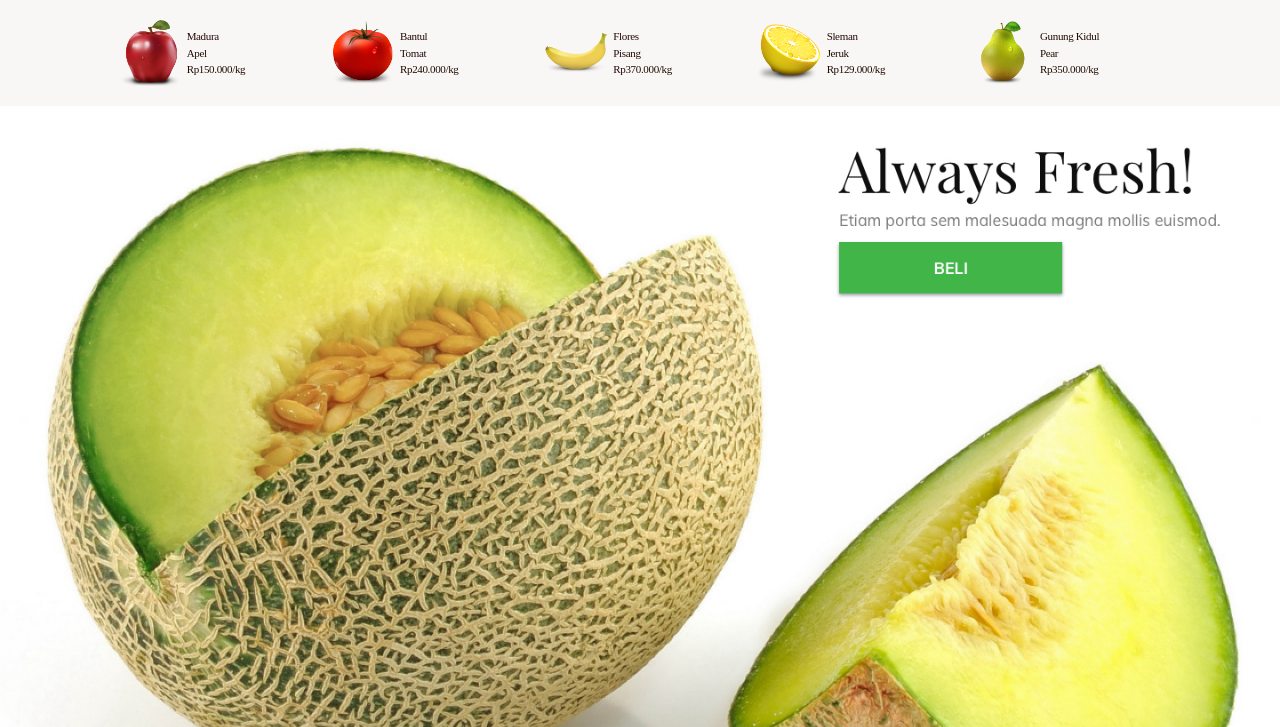
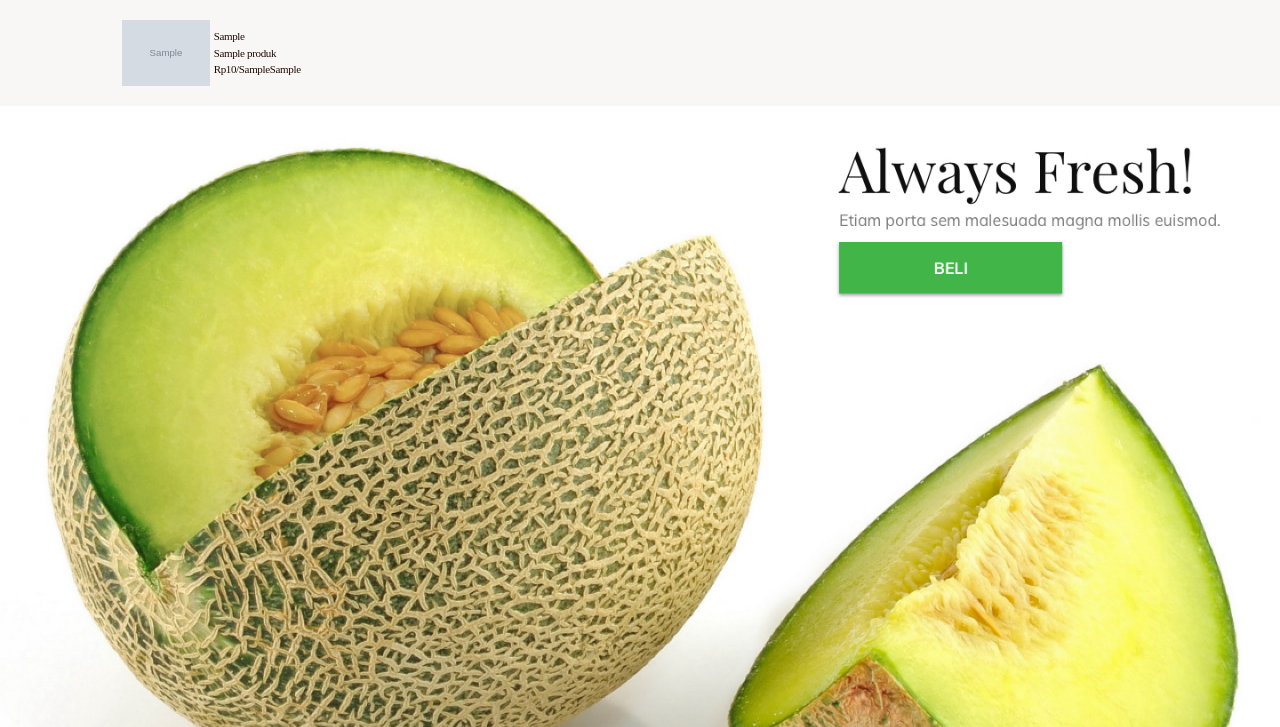
Before and after one commit to gangsarswapurba/tanijaya, a CodeIgniter app: page /database/index.php/home/index in a window 1280 px wide. Shown: the part 82-809 px from the top of the page. Run offline with CodeIgniter, Linux system fonts and the light colour scheme; tables that the repository leaves empty or names only in its code hold one stand-in row (values such as "Sample post"); grey boxes marked "Sample" are stand-in pictures; some web fonts are replaced.

Commit message:
update favorit produk view

```diff
--- a/application/views/produk-favorit.php
+++ b/application/views/produk-favorit.php
@@ -1,77 +1,29 @@
 <div class="grid-container fluid produk-favorit">
   <div class="grid-x grid-margin-x">
 
-    <div class="cell small-2 small-offset-1 favorit">
-        <a class="produk-thumb" href="product"><img class="foto" src="<?php echo base_url(); ?>asset/img/product/iconfinder_Apple_56029.png">
-        <div class="detail">
-          <div class="kota">
-            Madura
-          </div>
-          <div class="nama">
-            Apel
-          </div>
-          <div class="harga">
-            Rp150.000/kg
-          </div>
-        </div>
-      </a>
-    </div>
-    <div class="cell small-2 favorit">
-      <img class="foto" src="<?php echo base_url(); ?>asset/img/product/iconfinder_Tomato_56019.png">
+<?php $i = 0; ?>
+
+<?php foreach ($lima_produk_favorit as $key => $produk): ?>
+  <div class="cell medium-2 <?php echo $i == 0 ? 'medium-offset-1' : ''; ?>  favorit">
+      <a class="produk-thumb" href="<?php echo base_url(); ?>product/index/<?php echo $produk['id']; ?>"><img class="foto" src="<?php echo $produk['foto']; ?>">
       <div class="detail">
         <div class="kota">
-          Bantul
+          <?php echo $produk['kota']; ?>
         </div>
         <div class="nama">
-          Tomat
+          <?php echo $produk['nama']; ?>
         </div>
         <div class="harga">
-          Rp240.000/kg
+          Rp<?php echo number_format($produk['harga']) ?>/<?php echo $produk['per'] == 1 ? '' : $produk['per']; ?><?php echo $produk['satuan']; ?>
         </div>
       </div>
-    </div>
-    <div class="cell small-2 favorit">
-      <img class="foto" src="<?php echo base_url(); ?>asset/img/product/iconfinder_Banana_56018.png">
-      <div class="detail">
-        <div class="kota">
-          Flores
-        </div>
-        <div class="nama">
-          Pisang
-        </div>
-        <div class="harga">
-          Rp370.000/kg
-        </div>
-      </div>
-    </div>
-    <div class="cell small-2 favorit">
-      <img class="foto" src="<?php echo base_url(); ?>asset/img/product/iconfinder_Lemon_56022.png">
-      <div class="detail">
-        <div class="kota">
-          Sleman
-        </div>
-        <div class="nama">
-          Jeruk
-        </div>
-        <div class="harga">
-          Rp129.000/kg
-        </div>
-      </div>
-    </div>
-    <div class="cell small-2 favorit">
-      <img class="foto" src="<?php echo base_url(); ?>asset/img/product/iconfinder_Pear_56020.png">
-      <div class="detail">
-        <div class="kota">
-          Gunung Kidul
-        </div>
-        <div class="nama">
-          Pear
-        </div>
-        <div class="harga">
-          Rp350.000/kg
-        </div>
-      </div>
-    </div>
+    </a>
+  </div>
+
+  <?php $i++; ?>
+<?php endforeach; ?>
+
+
 
   </div>
 </div>
```
